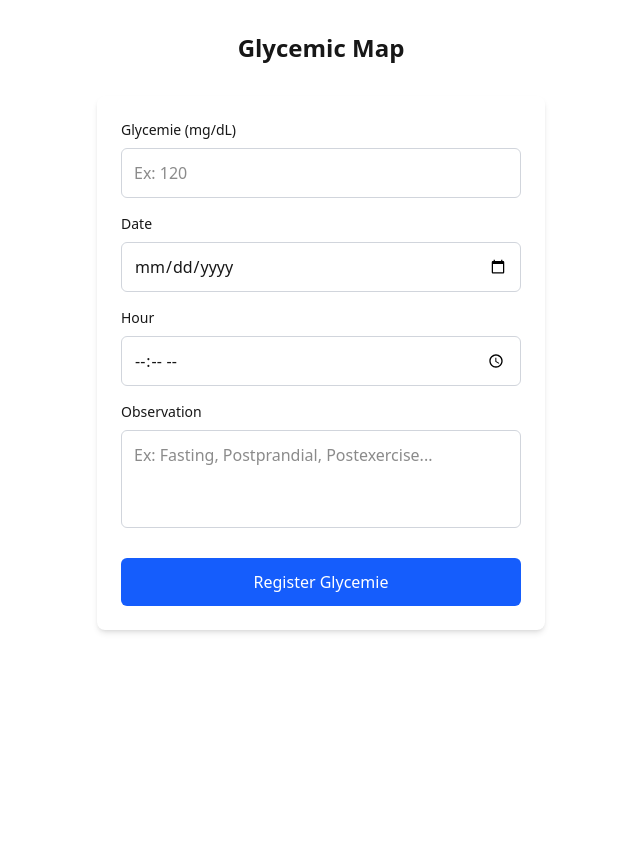
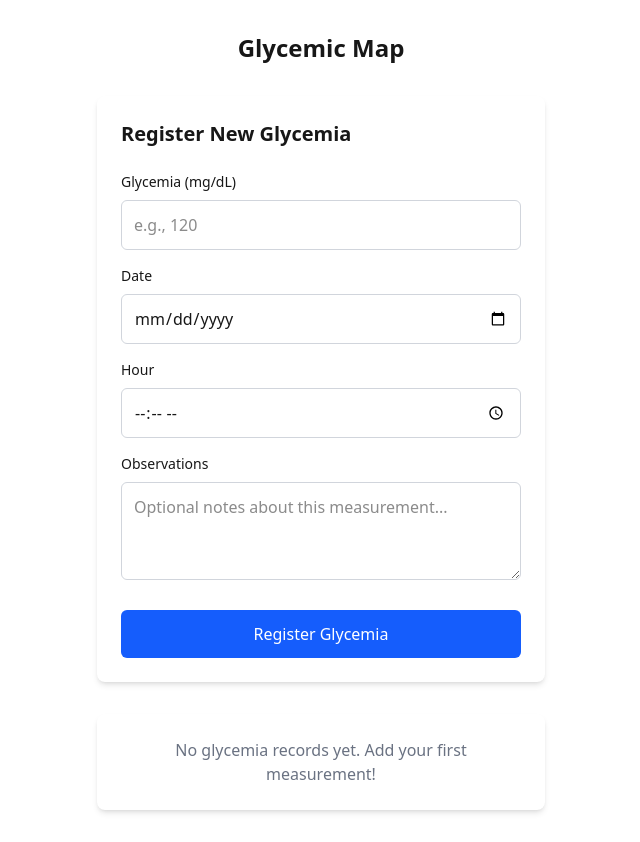
Before and after one commit to didibrabosa/glycemic-map-web, a Next.js app: page / in a window 1280 px wide. Shown: the whole page, without its empty margins (319-959 px from the left). Before the commit the page ends 800 px from the top, so only its background shows below. Built offline with nearby package versions, Linux system fonts and the light colour scheme.

Commit message:
fix: setting page.tsx handle only its responsibilities and correcting the component overlap

```diff
--- a/app/page.tsx
+++ b/app/page.tsx
@@ -1,195 +1,29 @@
 'use client';
 
-import { useState } from 'react';
-
-type GlycemieResult = 'Hipoglicemia' | 'Normal' | 'Hiperglicemia';
-
-interface GlycemieRegister {
-  glycemie: string;
-  date: string;
-  hour: string;
-  observations: string;
-  result: GlycemieResult;
-  id: string;
-}
+import GlycemiaForm from "./components/GlycemiaForm";
+import GlycemiaList from "./components/GlycemiaList";
+import { useLocalStorage } from "./hooks/use-local-storage";
+import { GlycemiaRegister } from "./interfaces/glycemia-register";
 
 export default function Home() {
-  const [glycemie, setGlycemie] = useState('');
-  const [date, setDate] = useState('');
-  const [hour, setHour] = useState('');
-  const [observations, setObservations] = useState('');
-  const [register, setRegisters] = useState<GlycemieRegister[]>([]);
+  const [registers, setRegisters] = useLocalStorage<GlycemiaRegister[]>('glycemia-registers', []);
 
-  const getGlycemicResult = (value: number): GlycemieResult => {
-    if (value < 70) return 'Hipoglicemia';
-    if (value >= 70 && value <= 179) return 'Normal';
-    return 'Hiperglicemia';
+  const handleAddRegister = (newRegister: GlycemiaRegister) => {
+    setRegisters(prev => [...prev, newRegister]);
   };
 
-  const getResultColor = (result: GlycemieResult): string => {
-    switch (result) {
-      case 'Hipoglicemia':
-        return 'text-blue-600 dark:text-blue-400';
-      case 'Normal':
-        return 'text-green-600 dark:text-green-400';
-      case 'Hiperglicemia':
-        return 'text-red-600 dark:text-red-400';
-      default:
-        return 'text-gray-600 dark:text-gray-400';
-    }
-  };
-
-  const handleSubmit = (e: React.FormEvent) => {
-    e.preventDefault();
-
-    if (glycemie && date && hour) {
-      const glycemicValue = parseFloat(glycemie);
-      const result = getGlycemicResult(glycemicValue);
-
-      const newRegister: GlycemieRegister = {
-        glycemie,
-        date,
-        hour,
-        observations,
-        result,
-        id: Date.now().toString(),
-      };
-
-      setRegisters([...register, newRegister]);
-
-      setGlycemie('');
-      setDate('');
-      setHour('');
-      setObservations('');
-    }
+  const handleDeleteRegister = (id: string) => {
+    setRegisters(prev => prev.filter(register => register.id !== id));
   };
 
   return (
     <div className="min-h-screen p-8 bg-background">
       <div className="max-w-md mx-auto">
-        <h1 className="text-2xl font-bold mb-8 text-center">
-          Glycemic Map
-        </h1>
+        <h1 className="text-2xl font-bold mb-8 text-center">Glycemic Map</h1>
 
-        <form
-          onSubmit={handleSubmit}
-          className="bg-white dark:bg-gray-800 p-6 rounded-lg shadow-md mb-8"
-        >
-          <div className="mb-4">
-            <label
-              htmlFor="glycemie"
-              className="block text-sm font-medium mb-2"
-            >
-              Glycemie (mg/dL)
-            </label>
-            <input
-              type="number"
-              id="glycemie"
-              value={glycemie}
-              onChange={(e) => setGlycemie(e.target.value)}
-              className="w-full p-3 border border-gray-300 rounded-md focus:ring-2 focus:ring-blue-500 focus:border-transparent dark:bg-gray-700 dark:border-gray-600"
-              placeholder="Ex: 120"
-              min="1"
-              max="999"
-              required
-            />
-          </div>
+        <GlycemiaForm onSubmit={handleAddRegister} />
 
-          <div className="mb-4">
-            <label
-              htmlFor="date"
-              className="block text-sm font-medium mb-2"
-            >
-              Date
-            </label>
-            <input
-              type="date"
-              id="date"
-              value={date}
-              onChange={(e) => setDate(e.target.value)}
-              className="w-full p-3 border border-gray-300 rounded-md focus:ring-2 focus:ring-blue-500 focus:border-transparent dark:bg-gray-700 dark:border-gray-600"
-              required
-            />
-          </div>
-
-          <div className="mb-4">
-            <label
-              htmlFor="hour"
-              className="block text-sm font-medium mb-2"
-            >
-              Hour
-            </label>
-            <input
-              type="time"
-              id="hour"
-              value={hour}
-              onChange={(e) => setHour(e.target.value)}
-              className="w-full p-3 border border-gray-300 rounded-md focus:ring-2 focus:ring-blue-500 focus:border-transparent dark:bg-gray-700 dark:border-gray-600"
-              required
-            />
-          </div>
-
-          <div className="mb-6">
-            <label
-              htmlFor="observations"
-              className="block text-sm font-medium mb-2"
-            >
-              Observation
-            </label>
-            <textarea
-              id="observations"
-              value={observations}
-              onChange={(e) => setObservations(e.target.value)}
-              className="w-full p-3 border border-gray-300 rounded-md focus:ring-2 focus:ring-blue-500 focus:border-transparent dark:bg-gray-700 dark:border-gray-600 resize-none"
-              placeholder="Ex: Fasting, Postprandial, Postexercise..."
-              rows={3}
-            />
-          </div>
-
-          <button
-            type="submit"
-            className="w-full bg-blue-600 text-white py-3 px-4 rounded-md hover:bg-blue-700 transition-colors font-medium"
-          >
-            Register Glycemie
-          </button>
-        </form>
-
-        {register.length > 0 && (
-          <div className="bg-white dark:bg-gray-800 p-6 rounded-lg shadow-md">
-            <h2 className="text-xl font-semibold mb-4">Registers</h2>
-            <div className="space-y-4">
-              {register.map((record) => (
-                <div
-                  key={record.id}
-                  className="border-b pb-4 last:border-b-0"
-                >
-                  <div className="flex justify-between items-start mb-2">
-                    <div className="flex flex-col">
-                      <span className="font-semibold text-lg">
-                        {record.glycemie} mg/dL
-                      </span>
-                      <span className={`text-sm font-medium ${getResultColor(record.result)}`}>
-                        {record.result}
-                      </span>
-                    </div>
-                    <span className="text-sm text-gray-600 dark:text-gray-400 text-right">
-                      {new Date(record.date).toLocaleDateString('pt-BR')}
-                      <br />
-                      {record.hour}
-                    </span>
-                  </div>
-                  {record.observations && (
-                    <div className="mt-2">
-                      <span className="text-sm text-gray-700 dark:text-gray-300 italic">
-                        {record.observations}
-                      </span>
-                    </div>
-                  )}
-                </div>
-              ))}
-            </div>
-          </div>
-        )}
+        <GlycemiaList registers={registers} onDelete={handleDeleteRegister} />
       </div>
     </div>
   );
```
